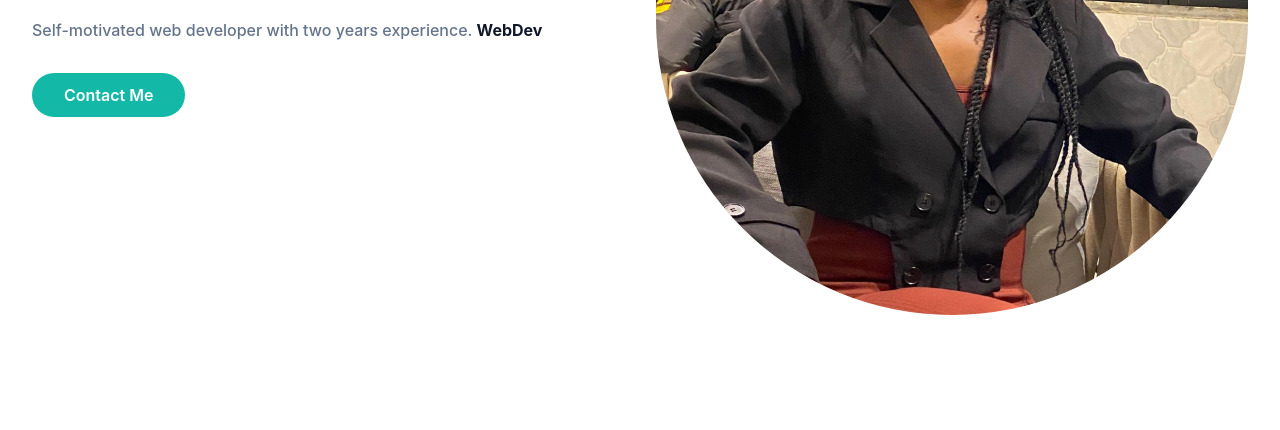
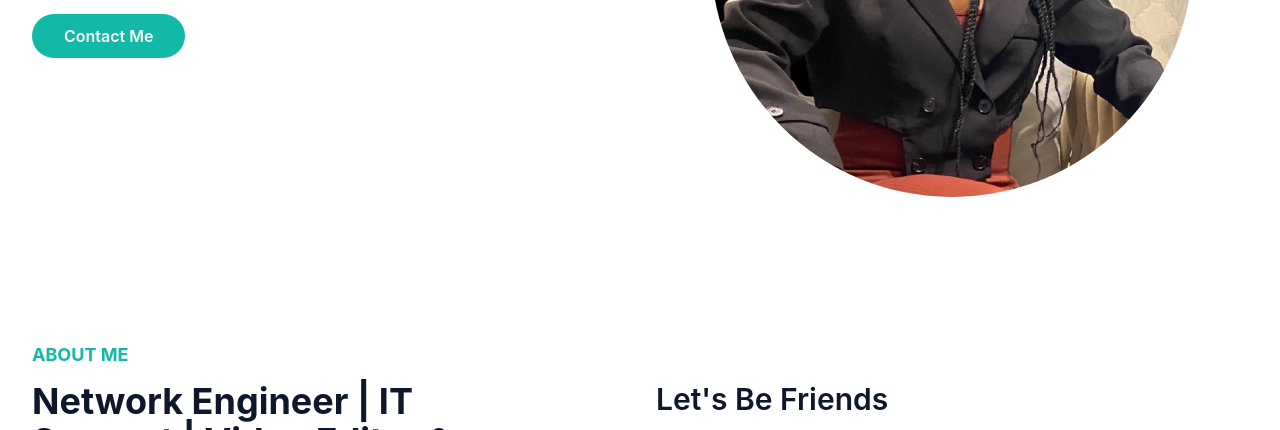
Before and after one commit to adehlaide12/tailwind-portfolio, a website: page index.html in a window 1280 px wide. Shown: the part 500-930 px from the top of the page. Drawn offline with Linux system fonts and the light colour scheme.

Commit message:
last photo update

```diff
--- a/index.html
+++ b/index.html
@@ -87,7 +87,7 @@
           </div>
           <div class="w-full self-end px-4 lg:w-1/2">
             <div class="relative mt-10 lg:right-0 lg:mt-9">
-              <img src="dist/img/photo.png.jpeg" alt="Adeh"
+              <img src="dist/img/photo.png-removebg-preview.png" alt="Adeh"
      class="relative z-10 mx-auto w-24 h-24 rounded-full object-cover" />
               <span class="absolute bottom-0 left-1/2 -translate-x-1/2 md:scale-125">
                 <svg width="400" height="400" viewBox="0 0 200 200" xmlns="http://www.w3.org/2000/svg">
```
